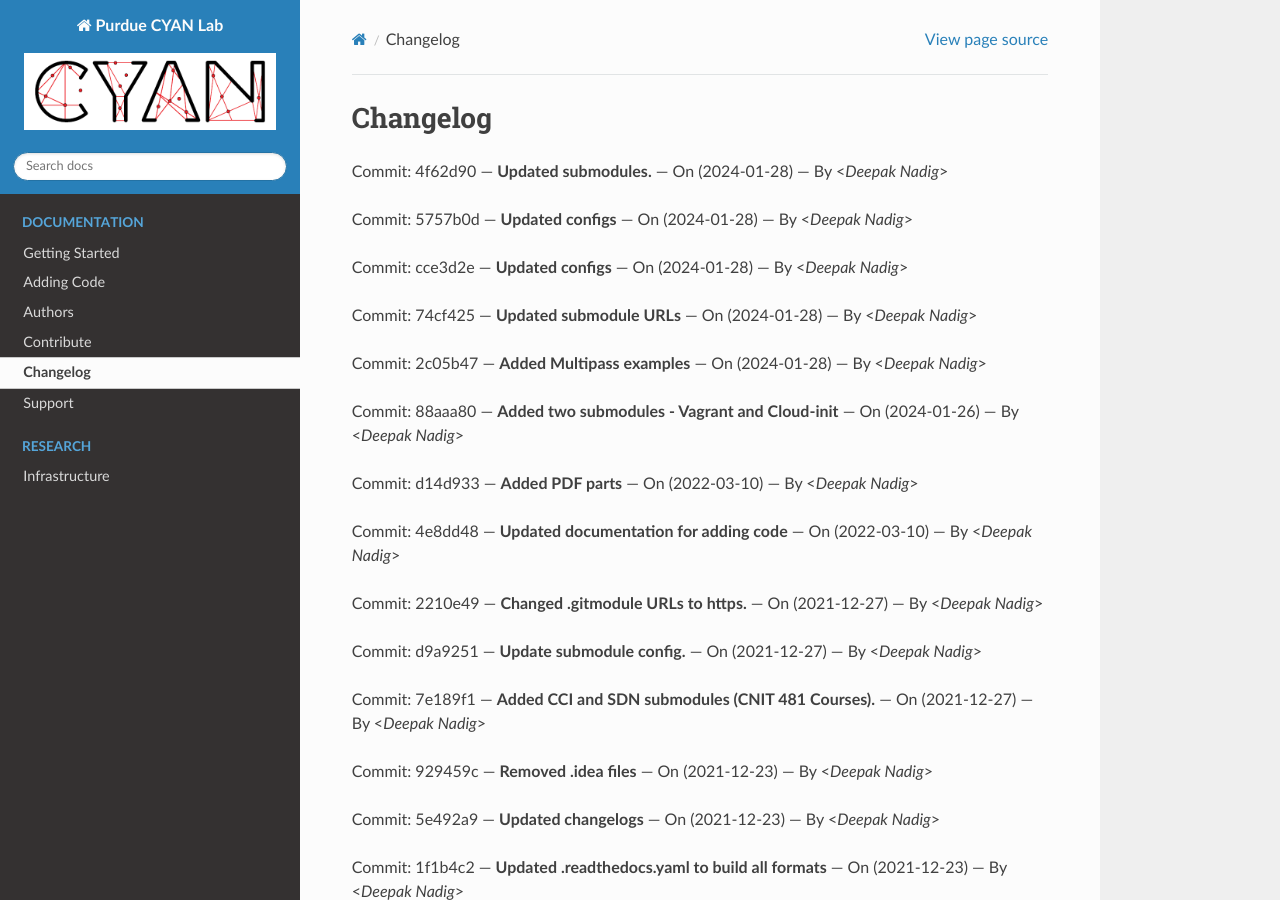
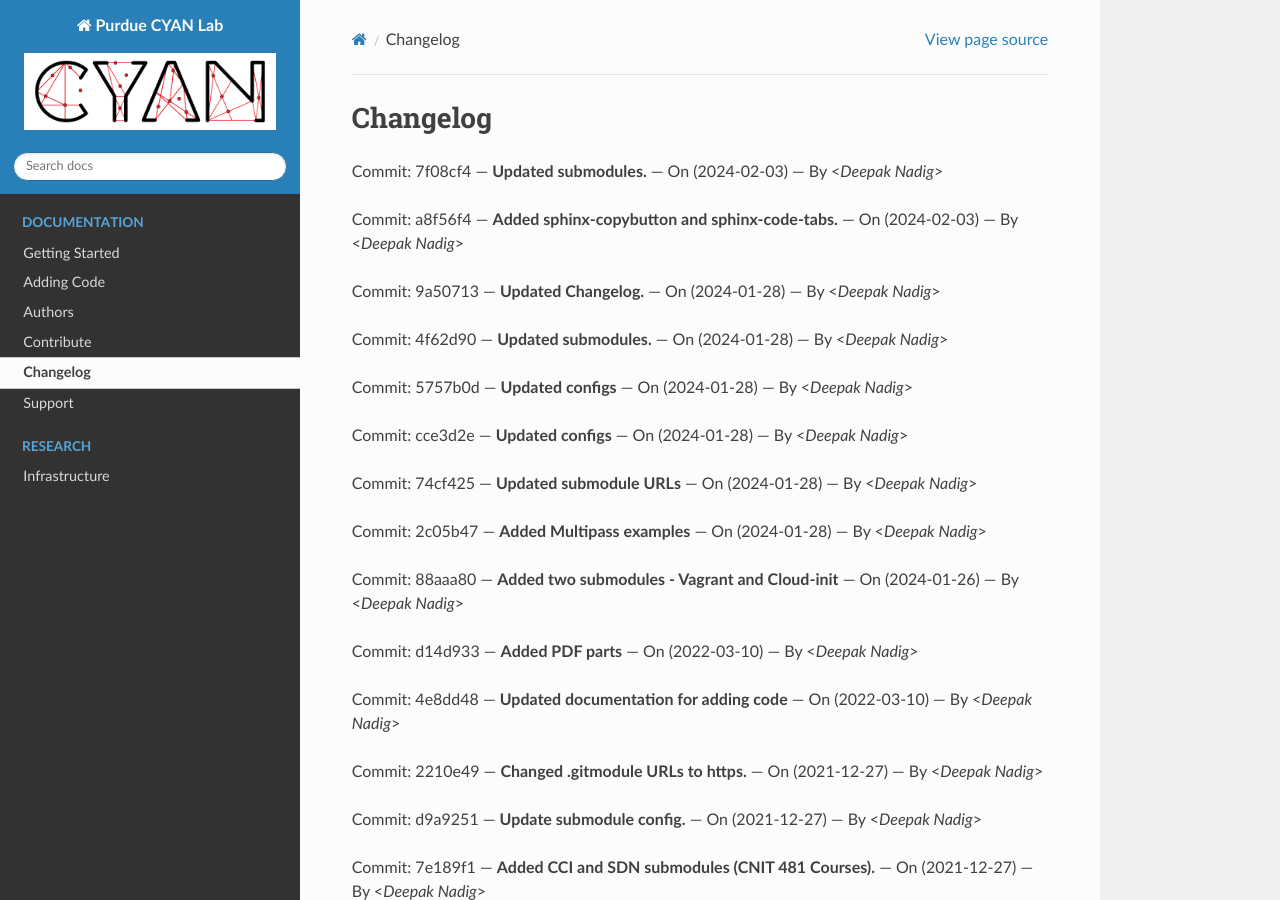
Before and after one commit to purduecyan/rtfm, a Sphinx documentation site: the page built from source/main/history.rst, in a window 1280 px wide and 900 px high. Built offline with Sphinx 7.4.7 and the Read the Docs theme 2.0.0, drawn with Linux system fonts in a browser that asks for light colours; pages that are not in the unit, such as notebooks, are missing from menus.

Commit message:
Updated submodules.

```diff
--- a/source/main/history.rst
+++ b/source/main/history.rst
@@ -1,5 +1,11 @@
 Changelog
 =========
+
+Commit: 7f08cf4 --- **Updated submodules.** --- On (2024-02-03) --- By <*Deepak Nadig*>
+
+Commit: a8f56f4 --- **Added sphinx-copybutton and sphinx-code-tabs.** --- On (2024-02-03) --- By <*Deepak Nadig*>
+
+Commit: 9a50713 --- **Updated Changelog.** --- On (2024-01-28) --- By <*Deepak Nadig*>
 
 Commit: 4f62d90 --- **Updated submodules.** --- On (2024-01-28) --- By <*Deepak Nadig*>
 
```
